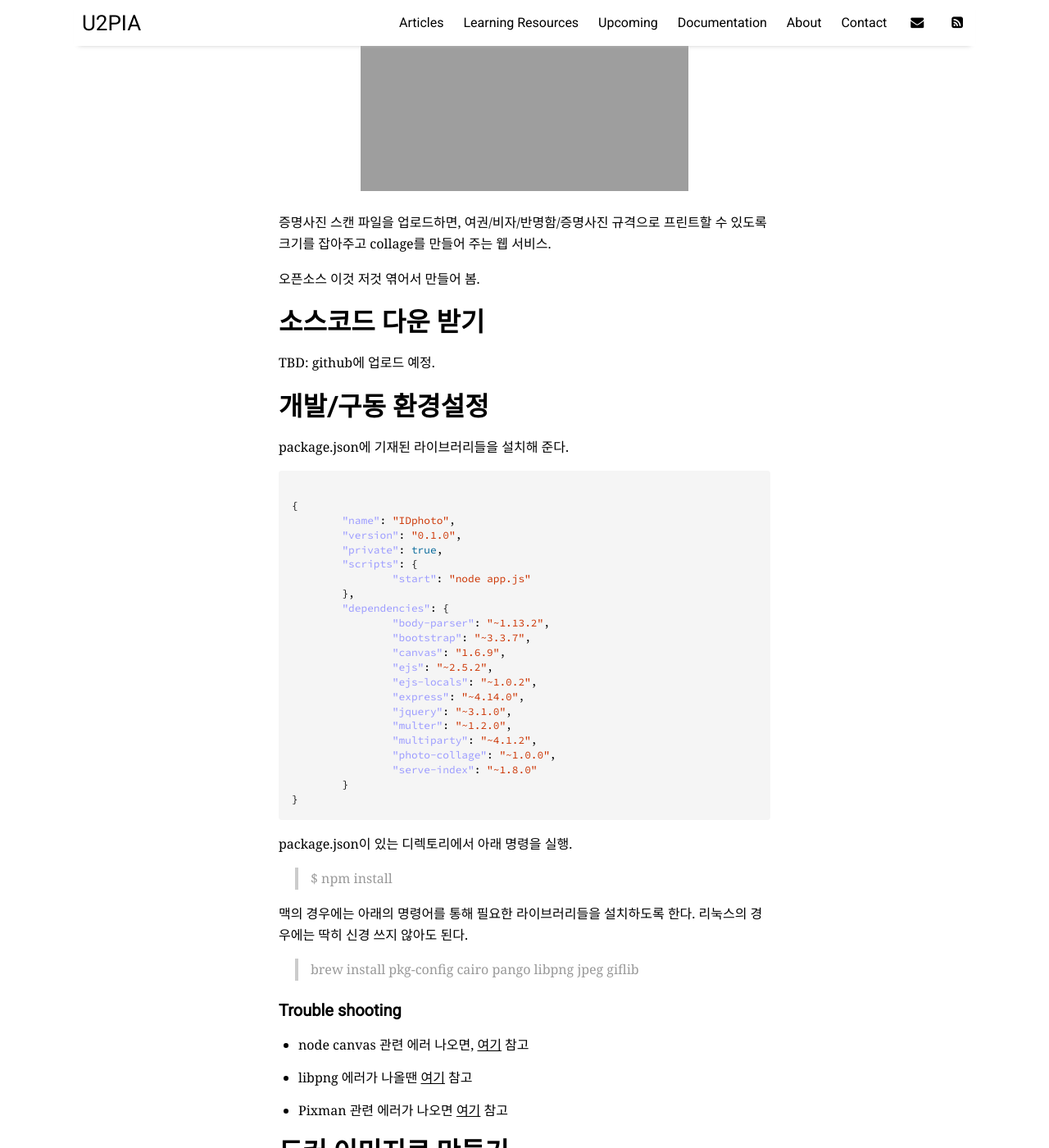
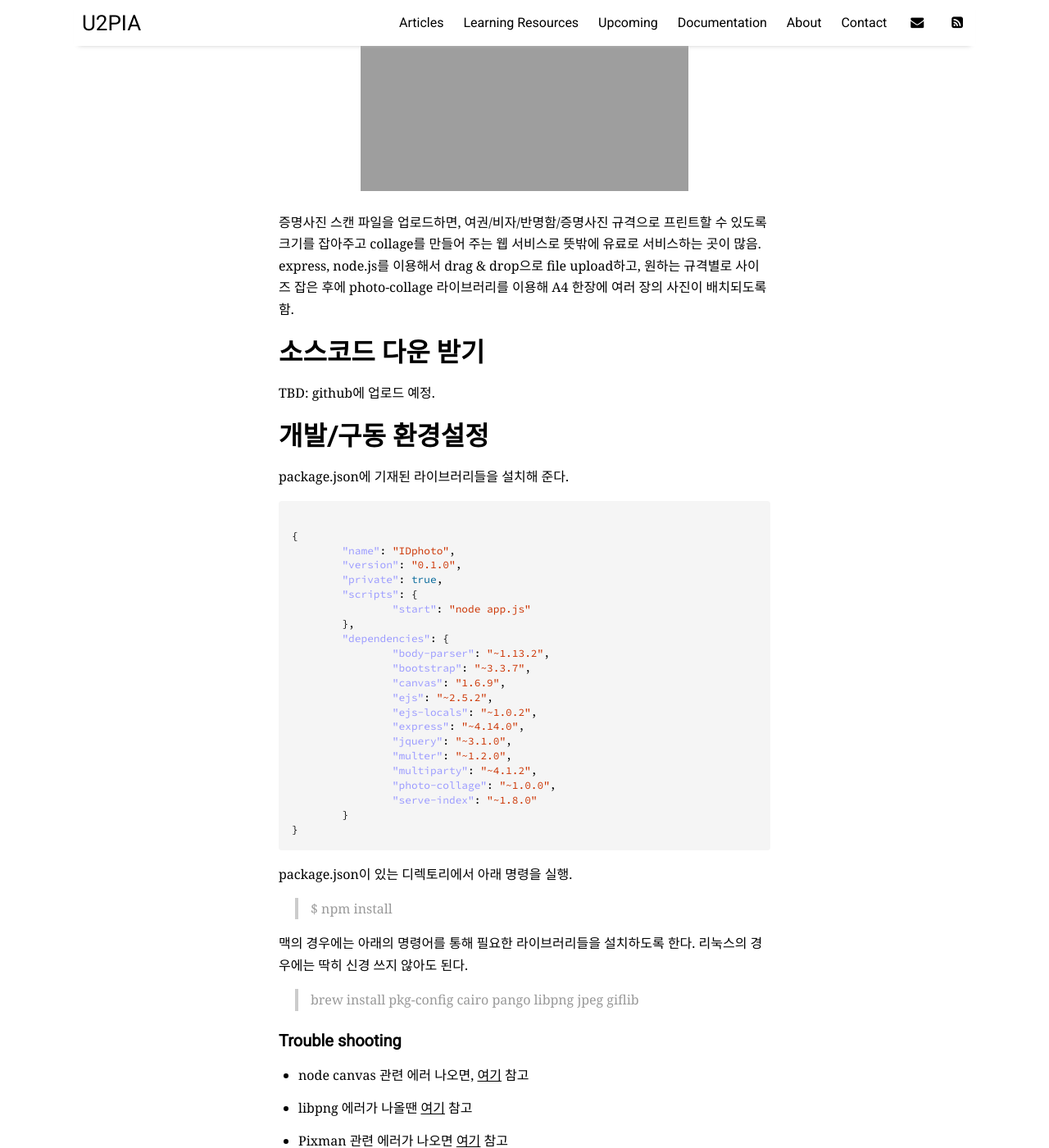
Before and after one commit to superwhyun/superwhyun.github.io, a Jekyll site: the page built from _posts/2018-02-02-dev-log-idphoto.md, in a window 1280 px wide and 1400 px high, scrolled down 229 px. Shown: the whole window at 82% size. Built offline with Jekyll 4.4.1, drawn with Linux system fonts in a browser that asks for light colours; nearby versions of some CDN libraries; some of the changed text lies outside the part shown.

Commit message:
하나 더 마무리

```diff
--- a/_posts/2018-02-02-dev-log-idphoto.md
+++ b/_posts/2018-02-02-dev-log-idphoto.md
@@ -8,9 +8,7 @@ image: id_photo.png
 ---
 
 
-증명사진 스캔 파일을 업로드하면, 여권/비자/반명함/증명사진 규격으로 프린트할 수 있도록 크기를 잡아주고 collage를 만들어 주는 웹 서비스.
-
-오픈소스 이것 저것 엮어서 만들어 봄.
+증명사진 스캔 파일을 업로드하면, 여권/비자/반명함/증명사진 규격으로 프린트할 수 있도록 크기를 잡아주고 collage를 만들어 주는 웹 서비스로 뜻밖에 유료로 서비스하는 곳이 많음. express, node.js를 이용해서 drag & drop으로 file upload하고, 원하는 규격별로 사이즈 잡은 후에 photo-collage 라이브러리를 이용해 A4 한장에 여러 장의 사진이 배치되도록 함.
 
 # 소스코드 다운 받기
 
@@ -56,7 +54,7 @@ package.json이 있는 디렉토리에서 아래 명령을 실행.
 - node canvas 관련 에러 나오면, [여기](https://github.com/Automattic/node-canvas) 참고
 - libpng 에러가 나올땐 [여기](https://github.com/Automattic/node-canvas/wiki/installation---osx#installing-cairo) 참고
 - Pixman 관련 에러가 나오면 [여기](http://macappstore.org/pixman/) 참고
-
+- node.js는 비동기로 동작하기 때문에 생성된 collage 사진을 지우면 오동작함. 그래서, 할수없이 container내에 위치시키도록 했음. 즉, 컨테이너 내려가면 같이 삭제됨. 또한, 파일이름은 난수로 생성되어 외부 접근이 불가하므로 프라이버시 이슈는 없을 듯하나... 개선은 필요한 부분.
 
 
 # 도커 이미지로 만들기
```
Also changed, not shown: 3 other files.
